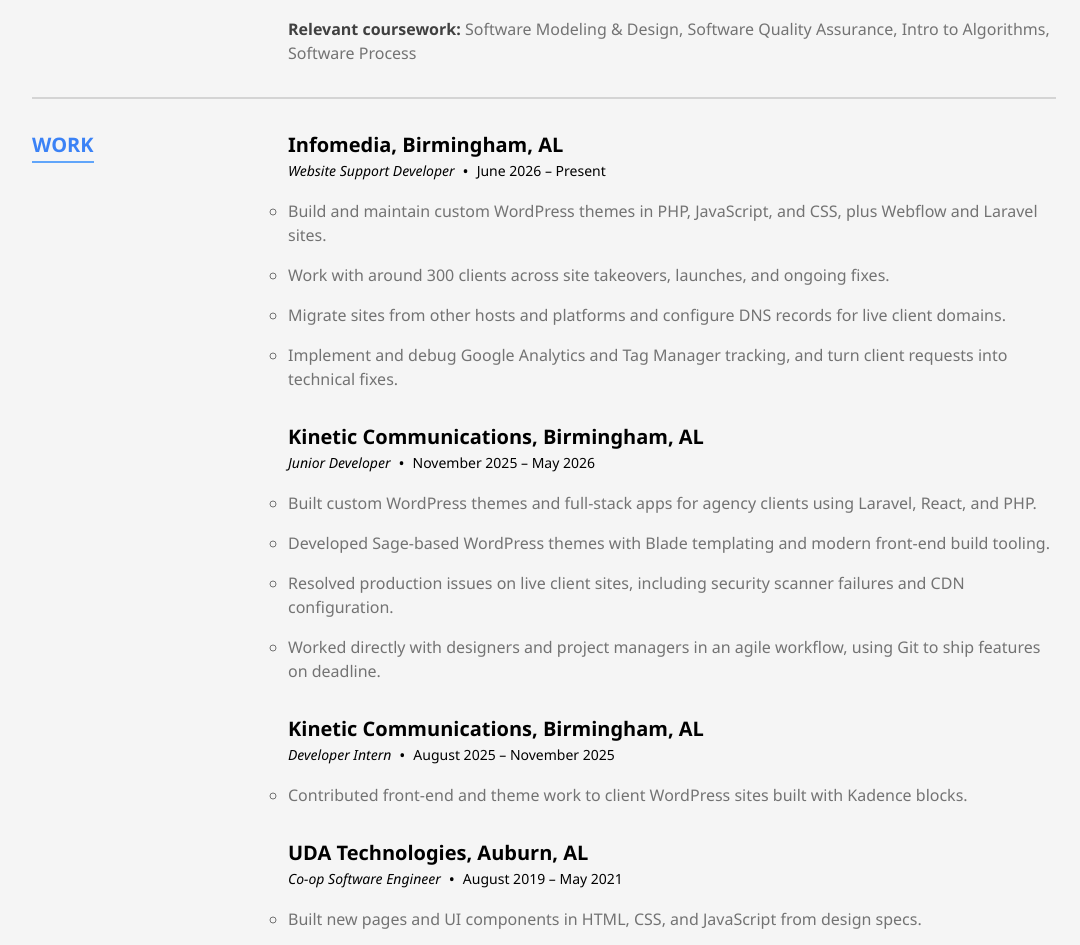
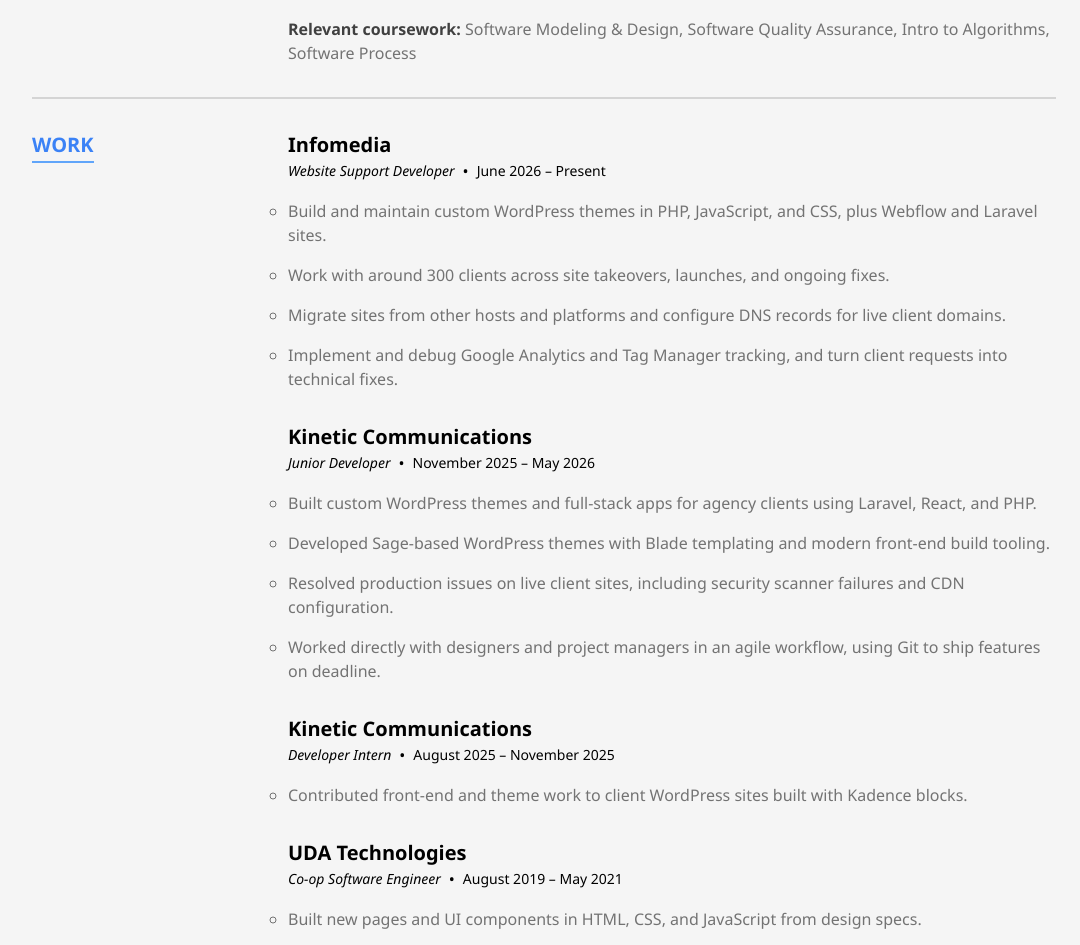
Before and after one commit to alexwhite017/react-website, a React (Vite) app: page / in a window 1280 px wide. Shown: the part 1107-2052 px from the top of the page, without its empty margins (96-1176 px from the left). Built offline with nearby package versions, Linux system fonts and the light colour scheme.

Commit message:
Removed locations

```diff
--- a/src/Components/Resume/Work.tsx
+++ b/src/Components/Resume/Work.tsx
@@ -10,7 +10,7 @@ const Work = () => {
       <div className="col-span-1 flex flex-col md:col-span-3">
         <div className="flex flex-col pb-8 text-center last:pb-0 md:text-left">
           <div className="flex flex-col pb-4">
-            <h2 className="text-xl font-bold">Infomedia, Birmingham, AL</h2>
+            <h2 className="text-xl font-bold">Infomedia</h2>
             <div className="flex items-center justify-center gap-x-2 md:justify-start">
               <span className="flex-1 text-sm font-medium italic sm:flex-none">
                 Website Support Developer
@@ -46,9 +46,7 @@ const Work = () => {
 
         <div className="flex flex-col pb-8 text-center last:pb-0 md:text-left">
           <div className="flex flex-col pb-4">
-            <h2 className="text-xl font-bold">
-              Kinetic Communications, Birmingham, AL
-            </h2>
+            <h2 className="text-xl font-bold">Kinetic Communications</h2>
             <div className="flex items-center justify-center gap-x-2 md:justify-start">
               <span className="flex-1 text-sm font-medium italic sm:flex-none">
                 Junior Developer
@@ -84,9 +82,7 @@ const Work = () => {
 
         <div className="flex flex-col pb-8 text-center last:pb-0 md:text-left">
           <div className="flex flex-col pb-4">
-            <h2 className="text-xl font-bold">
-              Kinetic Communications, Birmingham, AL
-            </h2>
+            <h2 className="text-xl font-bold">Kinetic Communications</h2>
             <div className="flex items-center justify-center gap-x-2 md:justify-start">
               <span className="flex-1 text-sm font-medium italic sm:flex-none">
                 Developer Intern
@@ -110,7 +106,7 @@ const Work = () => {
 
         <div className="flex flex-col pb-8 text-center last:pb-0 md:text-left">
           <div className="flex flex-col pb-4">
-            <h2 className="text-xl font-bold">UDA Technologies, Auburn, AL</h2>
+            <h2 className="text-xl font-bold">UDA Technologies</h2>
             <div className="flex items-center justify-center gap-x-2 md:justify-start">
               <span className="flex-1 text-sm font-medium italic sm:flex-none">
                 Co-op Software Engineer
```
